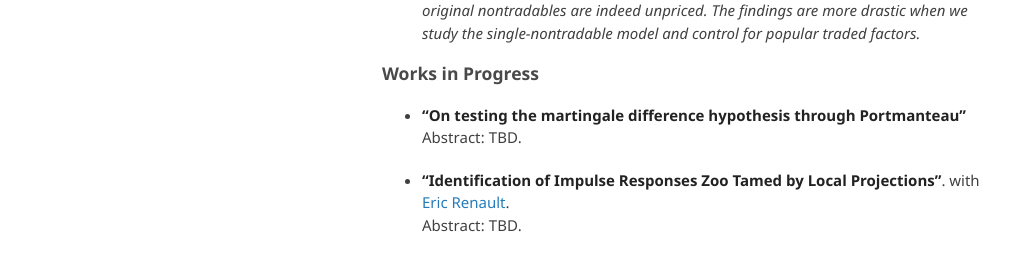
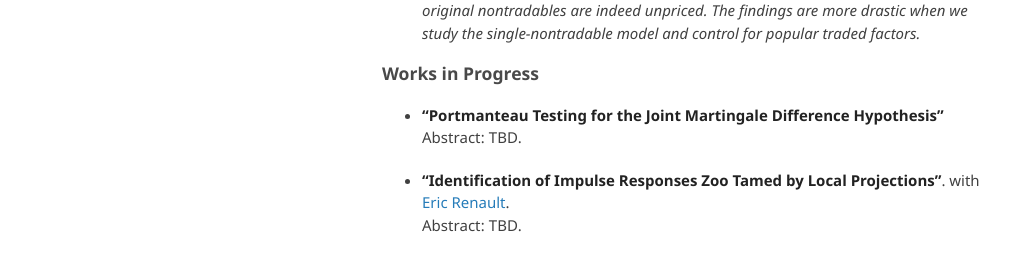
Before and after one commit to amandri/amandri.github.io, a Jekyll site: the page built from index.md, in a window 1280 px wide and 900 px high, scrolled down 613 px. Shown: the part 594-865 px from the top of the window, without its empty margins (133-1145 px from the left). Built offline with Jekyll 4.4.1, drawn with Linux system fonts in a browser that asks for light colours; the repository's description, which GitHub fills in, is left out; our own code applies the rules of GitHub Pages for plain Markdown files.

Commit message:
Update index.md

```diff
--- a/index.md
+++ b/index.md
@@ -32,7 +32,7 @@ Abstract: \
 
 ### Works in Progress
 
-- **"On testing the martingale difference hypothesis through Portmanteau"** \
+- **"Portmanteau Testing for the Joint Martingale Difference Hypothesis"** \
   Abstract: TBD.
 
 - **"Identification of Impulse Responses Zoo Tamed by Local Projections"**. with [Eric Renault](https://warwick.ac.uk/fac/soc/economics/staff/emrrenault/#).\
```
